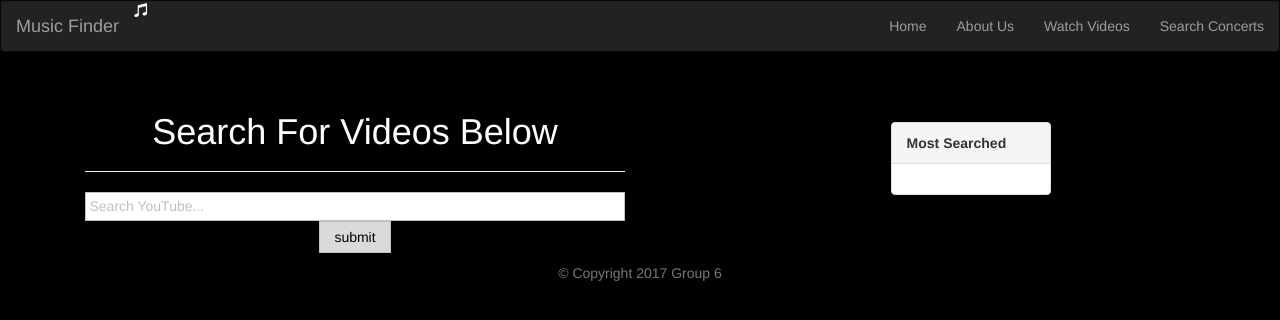
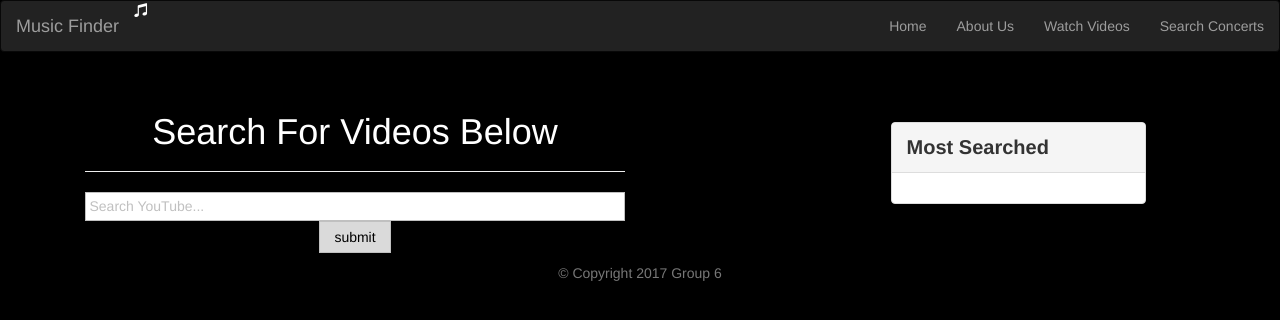
Before and after one commit to ksp499/Discover-Music, a plain HTML site: page searchVideos.html in a window 1280 px wide. Drawn offline with nearby package versions, Linux system fonts and the light colour scheme; no server answers.

Commit message:
Fixed band name bug

```diff
--- a/assets/javascript/ticketmasterApi.js
+++ b/assets/javascript/ticketmasterApi.js
@@ -32,7 +32,7 @@ $(document).ready(function() {
 			console.log(response);
 
 			for (var i = 0; i < 10; i++) {
-				event.name = response._embedded.events[i].name;
+				event.name = response._embedded.events[i]._embedded.attractions[0].name;
 				event.genre = response._embedded.events[i].classifications[0].genre.name;
 				event.location = response._embedded.events[i]._embedded.venues[0].name;
 				event.date = response._embedded.events[i].dates.start.localDate+ " " +response._embedded.events[i].dates.start.localTime;
--- a/searchVideos.html
+++ b/searchVideos.html
@@ -66,10 +66,10 @@
         </section>
       </div>
       <div class="col-xs-2"></div>
-      <div class="col-xs-2" style="margin-top: 50px">
-        <div class="panel panel-default" style="font-weight: bold;">
-          <div class="panel-heading" >Most Searched</div>
-          <div class="panel-body" id="view_table">
+      <div class="col-xs-3" style="margin-top: 50px">
+        <div class="panel panel-default">
+          <div class="panel-heading" style="font-weight: bold; font-size: 20px">Most Searched</div>
+          <div class="panel-body" id="view_table" style="font-size: 18px">
           </div>
         </div>
 
```
